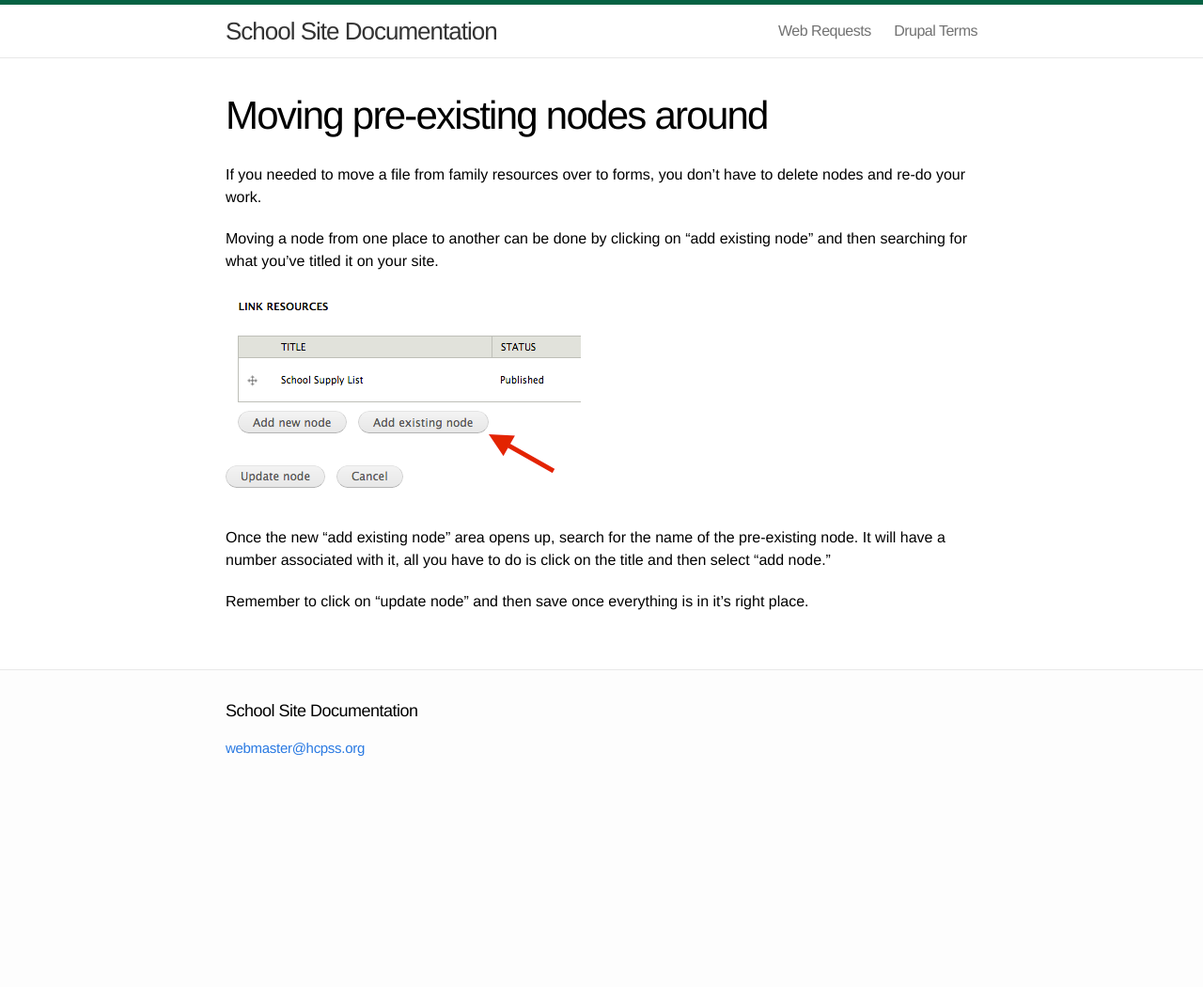
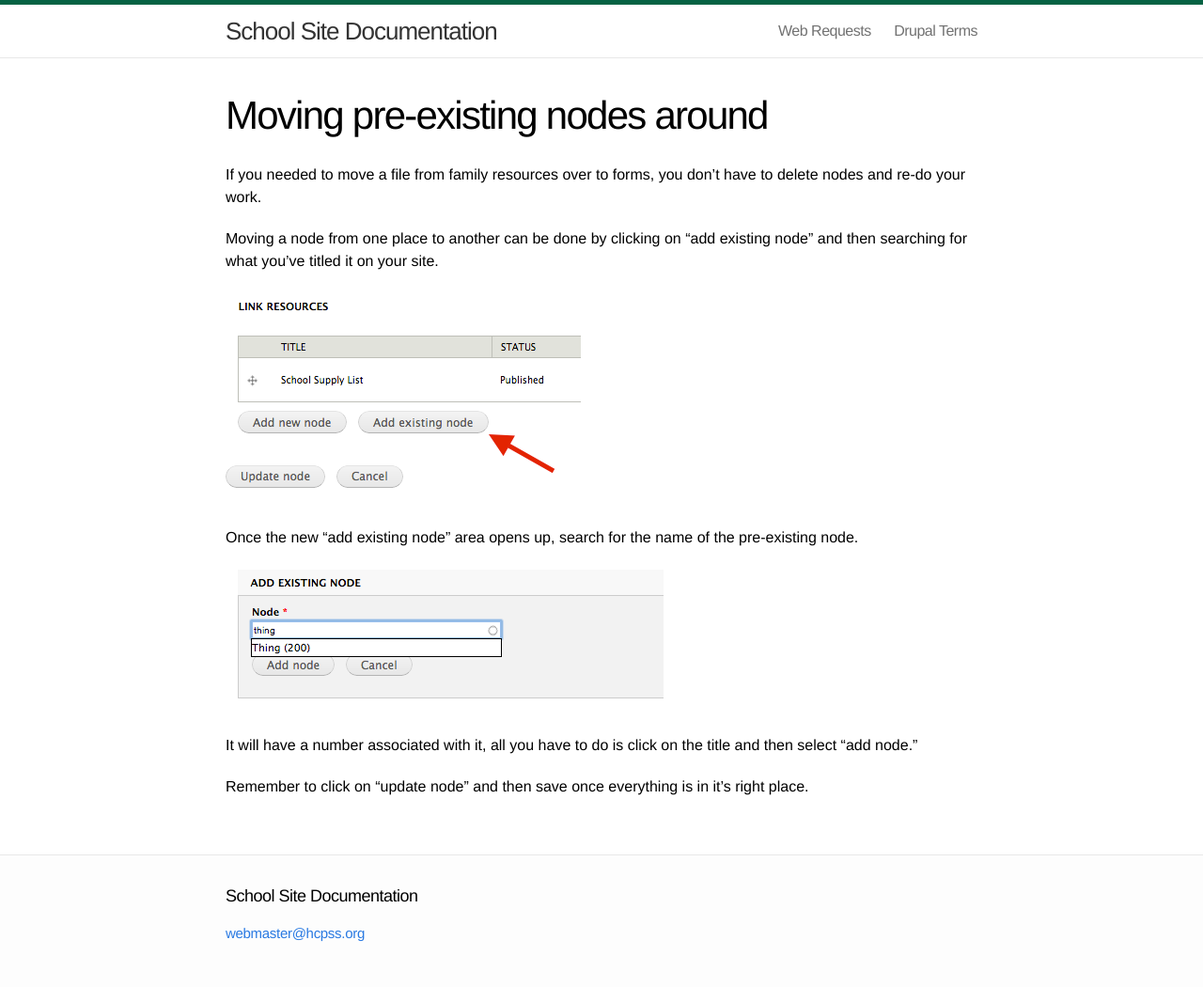
Before and after one commit to HCPSS/schoolsites-help, a Jekyll site: the page built from _posts/2014-07-15-moving-nodes.md, in a window 1280 px wide. Shown: the whole page at 94% size. Built offline with Jekyll 4.4.1, drawn with Linux system fonts in a browser that asks for light colours; Markdown is read by kramdown in place of the engine named in the settings; before the commit the page ends 900 px from its top, so only the background shows below that.

Commit message:
elaborated more on searching for nodes

```diff
--- a/_posts/2014-07-15-moving-nodes.md
+++ b/_posts/2014-07-15-moving-nodes.md
@@ -7,8 +7,12 @@ If you needed to move a file from family resources over to forms, you don't have
 
 Moving a node from one place to another can be done by clicking on "add existing node" and then searching for what you've titled it on your site.
 
-![proper URL](/schoolsites-help/images/uploading/existing-node.png)
+![add existing](/schoolsites-help/images/uploading/existing-node.png)
 
-Once the new "add existing node" area opens up, search for the name of the pre-existing node. It will have a number associated with it, all you have to do is click on the title and then select "add node."
+Once the new "add existing node" area opens up, search for the name of the pre-existing node.
+
+![search node](/schoolsites-help/images/uploading/search-existing.png)
+
+It will have a number associated with it, all you have to do is click on the title and then select "add node."
 
 Remember to click on "update node" and then save once everything is in it's right place.
```
